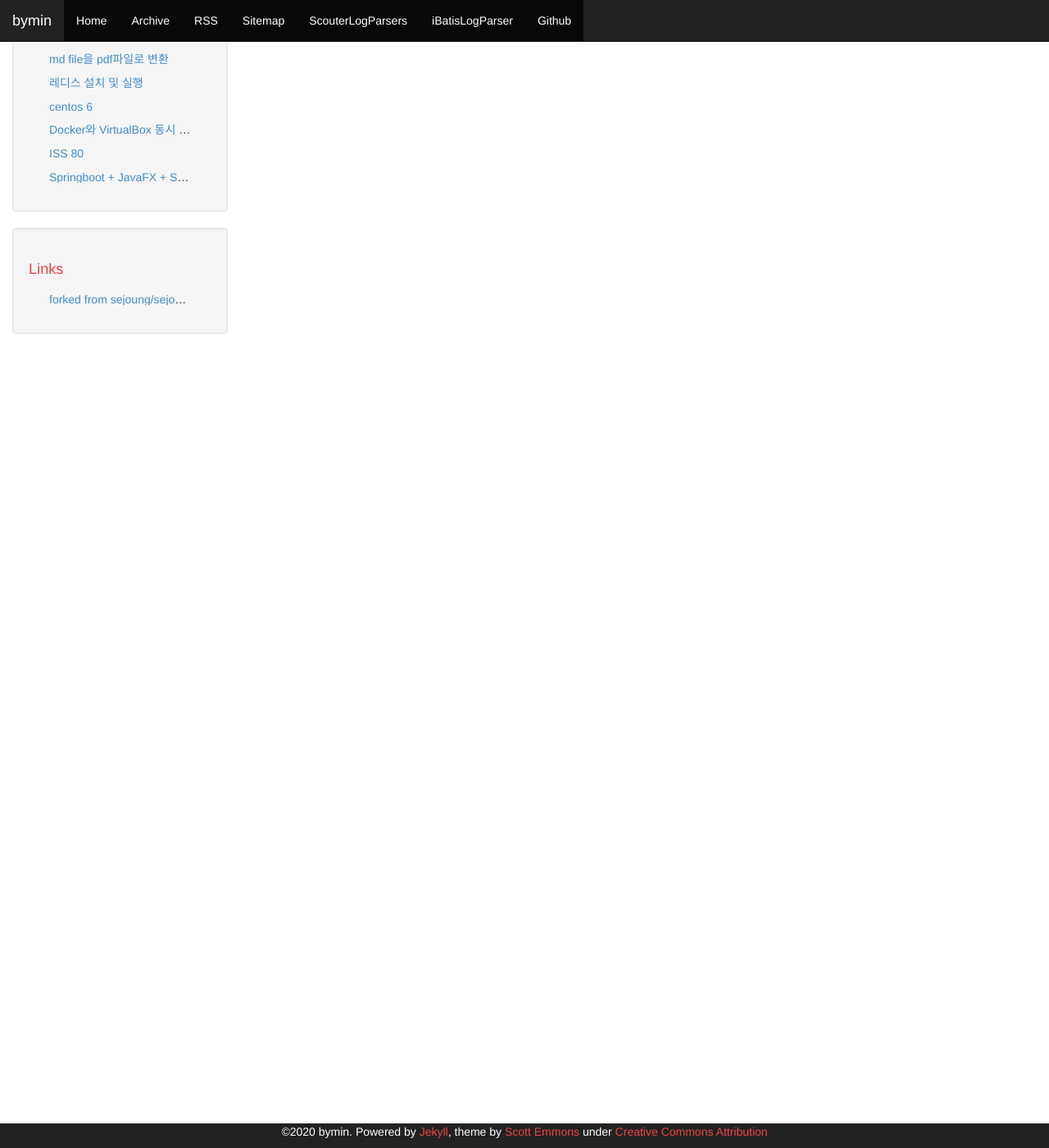
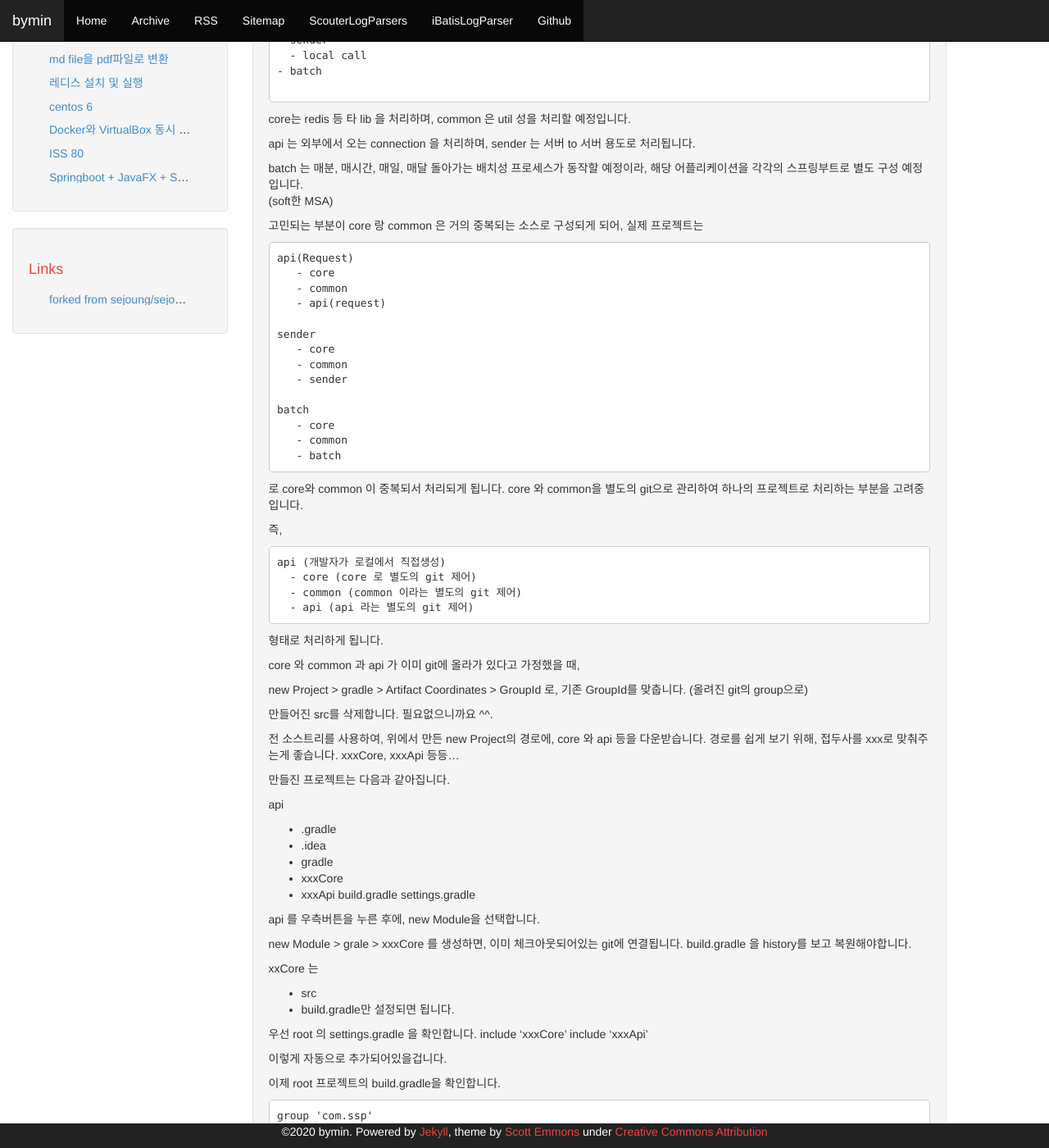
Before and after one commit to youngclown/youngclown.github.io, a Jekyll site: the page built from _posts/2020-06-10-spring_boot_git_gradle.md, in a window 1280 px wide and 1400 px high, scrolled down 270 px. Shown: the whole window at 82% size. Built offline with Jekyll 4.4.1, drawn with Linux system fonts in a browser that asks for light colours; nearby versions of some CDN libraries; some of the changed text lies outside the part shown.

Commit message:
스프링 부트 인텔리j에서 그래들 설정하기

````diff
--- a/_posts/2020-06-10-spring_boot_git_gradle.md
+++ b/_posts/2020-06-10-spring_boot_git_gradle.md
@@ -3,3 +3,159 @@ layout: post
 title: "스프링부트 다중 모듈"
 comments: true
 ---
+
+```
+- core
+  - redis
+  - db connetion
+- common
+  - util
+- api(request)
+  - request Api
+- sender
+  - local call
+- batch
+
+```
+
+core는 redis 등 타 lib 을 처리하며,
+common 은 util 성을 처리할 예정입니다.
+
+api 는 외부에서 오는 connection 을 처리하며,
+sender 는 서버 to 서버 용도로 처리됩니다.
+
+batch 는 매분, 매시간, 매일, 매달 돌아가는 배치성 프로세스가 동작할 예정이라, 해당 어플리케이션을 각각의 스프링부트로 별도 구성 예정입니다.
+(soft한 MSA)
+
+고민되는 부분이 core 랑 common 은 거의 중복되는 소스로 구성되게 되어,
+실제 프로젝트는
+
+```
+api(Request)
+   - core
+   - common
+   - api(request)
+
+sender
+   - core
+   - common
+   - sender
+
+batch
+   - core
+   - common
+   - batch
+```
+
+로 core와 common 이 중복되서 처리되게 됩니다.
+core 와 common을 별도의 git으로 관리하여 하나의 프로젝트로 처리하는 부분을 고려중입니다.
+
+
+즉,
+
+```
+api (개발자가 로컬에서 직접생성)
+  - core (core 로 별도의 git 제어)
+  - common (common 이라는 별도의 git 제어)
+  - api (api 라는 별도의 git 제어)
+```
+
+형태로 처리하게 됩니다.
+
+
+core 와 common 과 api 가 이미 git에 올라가 있다고 가정했을 때,
+
+new Project > gradle > Artifact Coordinates > GroupId 로,
+기존 GroupId를 맞춥니다. (올려진 git의 group으로)
+
+만들어진 src를 삭제합니다. 필요없으니까요 ^^.
+
+전 소스트리를 사용하여,
+위에서 만든 new Project의 경로에, core 와 api 등을 다운받습니다.
+경로를 쉽게 보기 위해,
+접두사를 xxx로 맞춰주는게 좋습니다.
+xxxCore, xxxApi 등등...
+
+만들진 프로젝트는 다음과 같아집니다.
+
+api
+  - .gradle
+  - .idea
+  - gradle
+  - xxxCore
+  - xxxApi
+  build.gradle
+  settings.gradle
+
+api 를 우측버튼을 누른 후에, new Module을 선택합니다.
+
+new Module > grale > xxxCore 를 생성하면, 이미 체크아웃되어있는 git에 연결됩니다.
+build.gradle 을 history를 보고 복원해야합니다.
+
+xxCore 는
+ - src
+ - build.gradle만 설정되면 됩니다.
+
+우선 root 의 settings.gradle 을 확인합니다.
+include 'xxxCore'
+include 'xxxApi'
+
+이렇게 자동으로 추가되어있을겁니다.
+
+이제 root 프로젝트의 build.gradle을 확인합니다.
+
+```
+group 'com.ssp'
+version '1.0-SNAPSHOT'
+
+repositories {
+    mavenCentral()
+}
+
+buildscript {
+    ext {
+        springBootVersion = '2.2.6.RELEASE'
+    }
+    repositories {
+        mavenCentral()
+    }
+    dependencies {
+        classpath("org.springframework.boot:spring-boot-gradle-plugin:${springBootVersion}")
+        classpath "io.spring.gradle:dependency-management-plugin:1.0.9.RELEASE"
+    }
+}
+
+/*
+plugins {
+    id 'org.springframework.boot' version '2.2.6.RELEASE'
+    id 'io.spring.dependency-management' version '1.0.9.RELEASE'
+    id 'java'
+}
+ */
+
+
+subprojects {
+    group 'com.xxx'
+    version '1.0'
+    apply plugin: 'java'
+    apply plugin: org.springframework.boot.gradle.plugin.SpringBootPlugin
+    apply plugin: 'io.spring.dependency-management'
+
+    repositories {
+        mavenCentral()
+    }
+
+    dependencies {
+        // 여기 설정은 sub 프로젝트에 모두 적용됨
+        compile('org.springframework.boot:spring-boot-starter-web')
+        testCompile('org.springframework.boot:spring-boot-starter-test')
+    }
+}
+
+project(':xxxApi') {
+    dependencies {
+        compile project(':xxxCore')
+    }
+}
+```
+로 설정하면 설정이 끝나게 됩니다.
````
